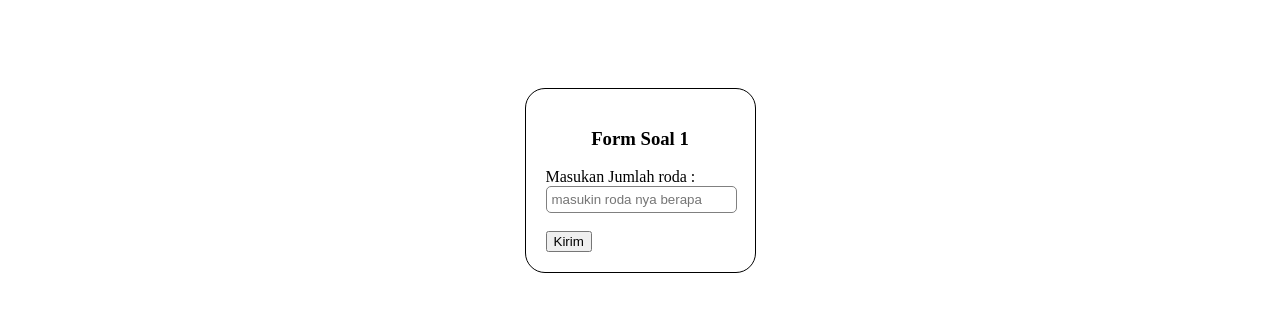
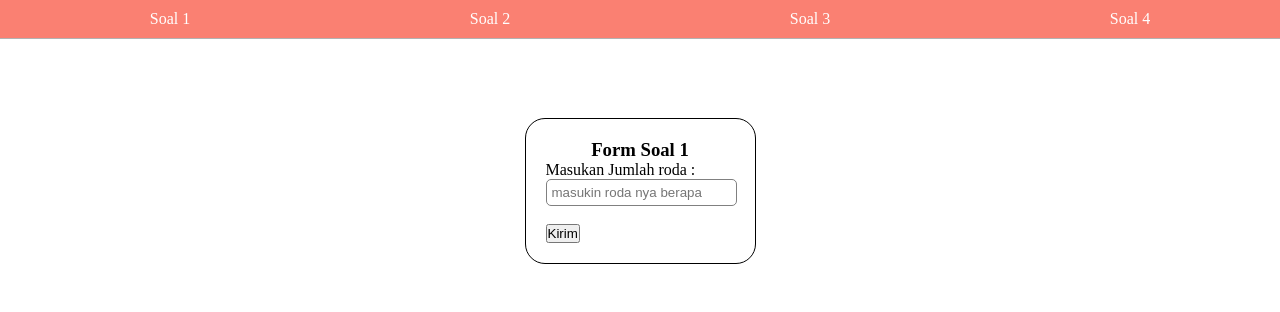
Before and after one commit to Rif340/PBW, a PHP site: page /pertemuan_setelah_uts_asdos/soal1.php in a window 1280 px wide. Shown: the top 312 px of the page. Run offline with PHP 8.4, Linux system fonts and the light colour scheme.

Commit message:
Hosting Filenya terus sama perbaiki menu.php nya di include tiap di halaman soal tadinya cmn di index.php doang includenya

```diff
--- a/pertemuan_setelah_uts_asdos/menu.php
+++ b/pertemuan_setelah_uts_asdos/menu.php
@@ -1,19 +1,42 @@
-<!DOCTYPE html>
-<html lang="en">
 
-<head>
-    <meta charset="UTF-8">
-    <meta name="viewport" content="width=device-width, initial-scale=1.0">
-    <title>Menu</title>
-</head>
 
-<body>
-    <ul>
-        <li><a href="soal1.php">soal 1</a></li>
-        <li><a href="soal2.php">soal 2</a></li>
-        <li><a href="soal3.php">soal 3</a></li>
-        <li><a href="soal4.php">soal 4</a></li>
-    </ul>
-</body>
+    <style>
+        * {
+            padding: 0;
+            margin: 0;
+        }
 
-</html>
+        .pembungkus_utama{
+            width: 100%;
+        }
+
+        ul {
+            list-style: none;
+            display: flex;
+            width: 100%;
+            background-color: salmon;
+            padding: 10px;
+            justify-content: space-around;
+            box-shadow: 0px 0.3px black;
+        }
+
+        ul li a {
+            color: white;
+            text-decoration: none;
+        }
+
+
+        ul li a:hover {
+            color: blue;
+        }
+    </style>
+
+
+    <div class="pembungkus_utama">
+        <ul>
+            <li><a href="soal1.php">Soal 1</a></li>
+            <li><a href="soal2.php">Soal 2</a></li>
+            <li><a href="soal3.php">Soal 3</a></li>
+            <li><a href="soal4.php">Soal 4</a></li>
+        </ul>
+    </div>
--- a/pertemuan_setelah_uts_asdos/soal1.php
+++ b/pertemuan_setelah_uts_asdos/soal1.php
@@ -10,6 +10,8 @@
 </head>
 
 <body>
+   <?php include 'menu.php'; ?>
+
    <form action="" method="post">
       <center><h3>Form Soal 1</h3></center>
       <label for="roda">Masukan Jumlah roda :</label><br>
--- a/pertemuan_setelah_uts_asdos/soal2.php
+++ b/pertemuan_setelah_uts_asdos/soal2.php
@@ -10,6 +10,7 @@
 </head>
 
 <body>
+<?php include 'menu.php'; ?>
 
     <form action="" method="post">
         <center><h3>Form Soal 2</h3></center>
--- a/pertemuan_setelah_uts_asdos/soal3.php
+++ b/pertemuan_setelah_uts_asdos/soal3.php
@@ -10,6 +10,8 @@
 </head>
 
 <body>
+
+<?php include 'menu.php'; ?>
 
     <form action="" method="post">
         <center><h3>Form Soal 3</h3></center>
--- a/pertemuan_setelah_uts_asdos/soal4.php
+++ b/pertemuan_setelah_uts_asdos/soal4.php
@@ -10,6 +10,8 @@
 </head>
 
 <body>
+
+<?php include 'menu.php'; ?>
 
     <form action="" method="post">
         <center><h3>Form Soal 4</h3></center>
--- a/pertemuan_setelah_uts_asdos/style.css
+++ b/pertemuan_setelah_uts_asdos/style.css
@@ -17,5 +17,6 @@ input{
 
 body{
     display: flex;
-    justify-content: center;
+    flex-direction: column;
+    align-items: center;
 }
```
Also changed, not shown: index.html (+5 -4 lines).
